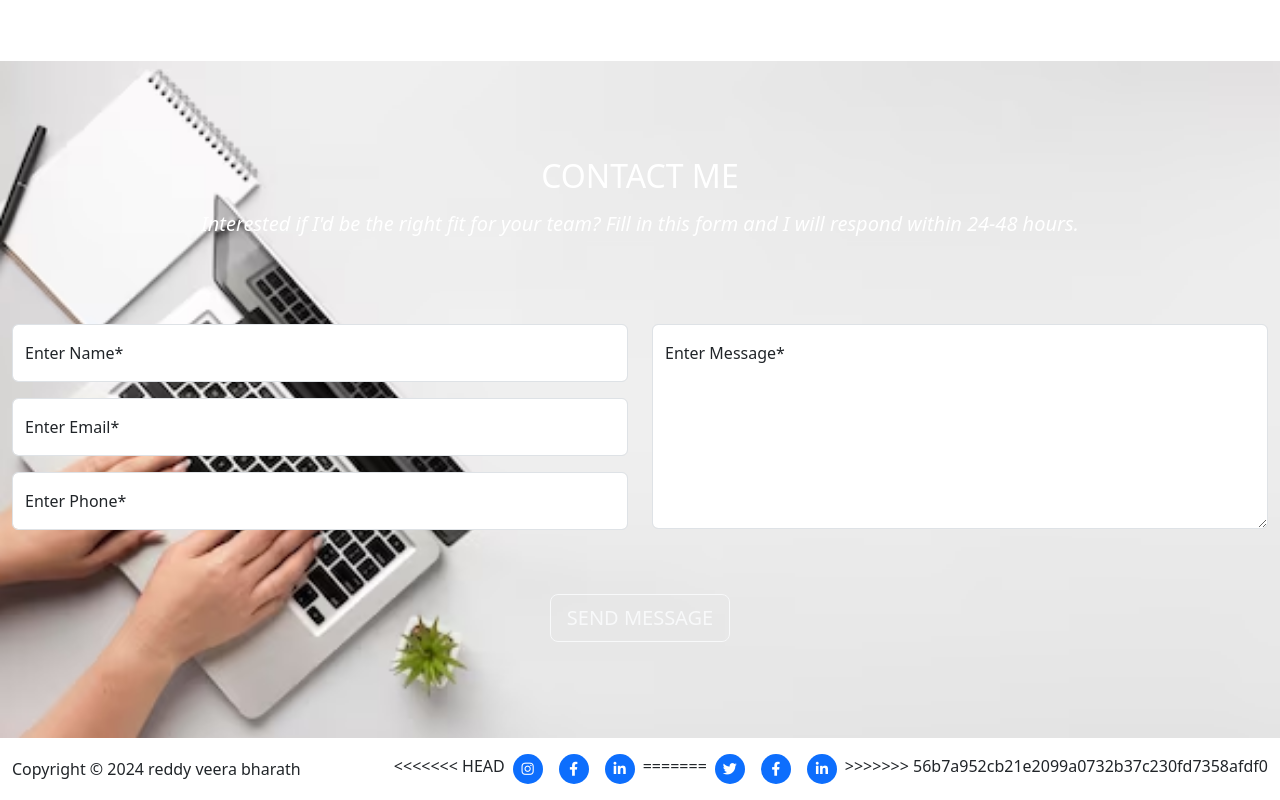
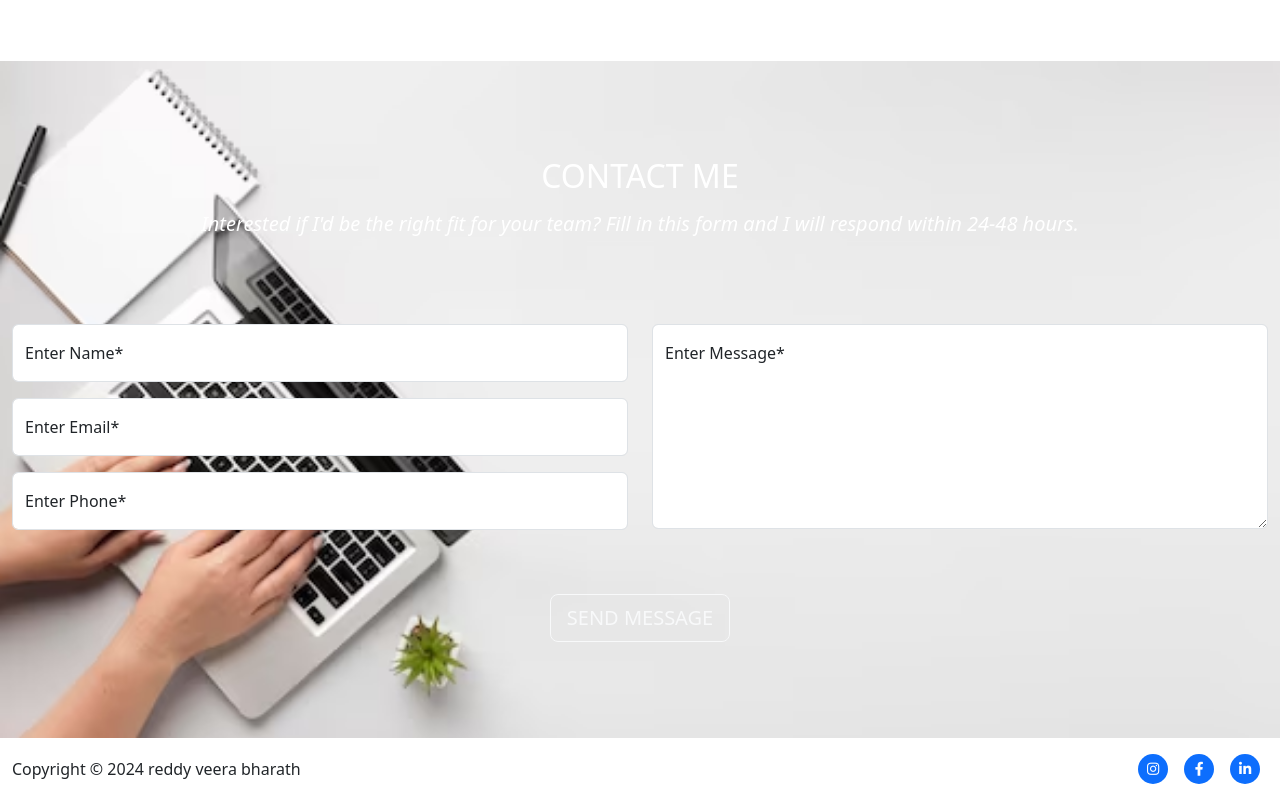
Before and after one commit to reddy69-max/Bharath-portfolio, a plain HTML site: page index.html in a window 1280 px wide. Shown: the part 4303-5103 px from the top of the page. Drawn offline with nearby package versions, Linux system fonts and the light colour scheme.

Commit message:
update social media.b
update social media.b

```diff
--- a/index.html
+++ b/index.html
@@ -248,15 +248,9 @@
       <div class="container-xxl flex-wrap pt-3 d-flex align-items-center justify-content-center justify-content-md-between">
         <p>Copyright © 2024 reddy veera bharath</p>
         <ul class="social-icons d-flex">
-<<<<<<< HEAD
           <a href="https://www.instagram.com/heart_killer_bharath?igsh=aGJ3NDE5NzNwM3Q%3D&utm_source=qr" class="bg-primary mx-2 text-white d-flex align-items-center justify-content-center text-decoration-none rounded-circle"><small><i class="fa-brands fa-instagram"></i></small></a>
           <a href="https://www.facebook.com/heartkillerbharath?mibextid=LQQJ4d" class="bg-primary mx-2 text-white d-flex align-items-center justify-content-center text-decoration-none rounded-circle"><small><i class="fa-brands fa-facebook-f"></i></small></a>
           <a href="https://www.linkedin.com/in/pernapati-reddy-veera-bharath-95a671269?utm_source=share&utm_campaign=share_via&utm_content=profile&utm_medium=ios_app" class="bg-primary mx-2 text-white d-flex align-items-center justify-content-center text-decoration-none rounded-circle"><small><i class="fa-brands fa-linkedin-in"></i></small></a>
-=======
-          <a href="#" class="bg-primary mx-2 text-white d-flex align-items-center justify-content-center text-decoration-none rounded-circle"><small><i class="fa-brands fa-twitter"></i></small></a>
-          <a href="#" class="bg-primary mx-2 text-white d-flex align-items-center justify-content-center text-decoration-none rounded-circle"><small><i class="fa-brands fa-facebook-f"></i></small></a>
-          <a href="https://www.linkedin.com/in/pernapati-reddy-veera-bharath-95a671269?utm_source=share&utm_campaign=share_via&utm_content=profile&utm_medium=ios_app"class="bg-primary mx-2 text-white d-flex align-items-center justify-content-center text-decoration-none rounded-circle"><small><i class="fa-brands fa-linkedin-in"></i></small></a>
->>>>>>> 56b7a952cb21e2099a0732b37c230fd7358afdf0
         </ul>
       </div>
      </footer>
```
